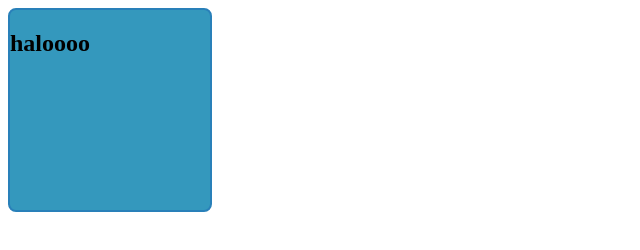
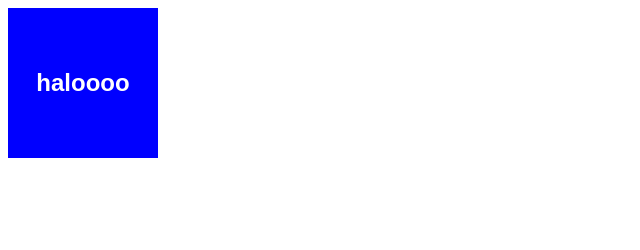
Before and after one commit to julianajolie302-lgtm/joliexitkjj, a plain HTML site: page index.html in a window 1280 px wide. Shown: the whole page, without its empty margins (0-640 px from the left). Drawn offline with Linux system fonts and the light colour scheme.

Commit message:
Update index.html

```diff
--- a/index.html
+++ b/index.html
@@ -2,20 +2,23 @@
 <html>
 <head>
    <style>
-.kotak-nama{
-   /* mengatur ukuran kotak*/
-   width: 200px;
-   height: 200px;
-   /* mengatur warna latar belakang */
-   background-color: #3498bd; /* warna biru */
-   /* tambah agar lebih rapi*/
-   border: 2px solid #2980b9; /* garis tepi */
-   border-radius: 8px; /* membuat sudut melengkung */
-   }
+
+      /* kotak berwana biru dengan teks di tengah */
+      .kotak-biru {
+         width: 150px;
+         height: 150px;
+         background-color: blue;
+         color: white;
+         display: flex;
+         justify-content: center; /* posisi teks horizontal tengah*/
+         align-items: center; /* posisi teks vertikal tengah */
+         font- size: 20px;
+         font-family: sans-serif;
+      }
    </style>
 </head>
   <body>
-<div class="kotak-nama">
+<div class="kotak-biru">
   <h2>haloooo</h2>
 </div>
   </body>
```
